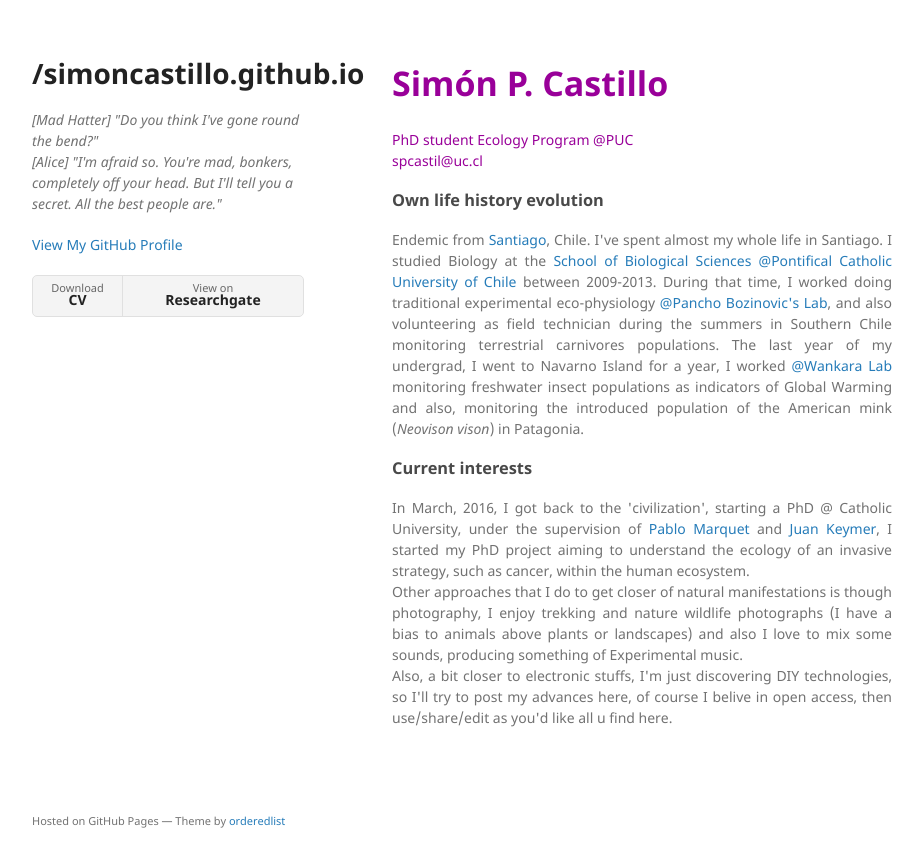
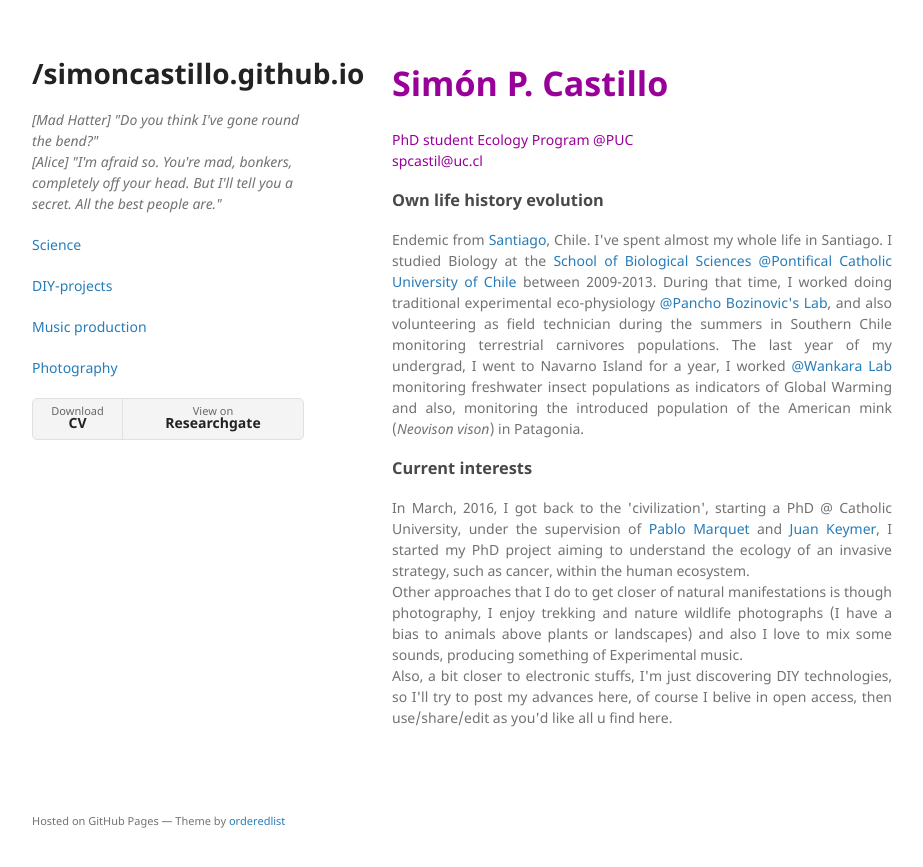
Before and after one commit to SimonCastillo/simoncastillo.github.io, a Jekyll site: the page built from index.md, in a window 1280 px wide. Shown: the top 867 px of the page, without its empty margins (178-1101 px from the left). Built offline with Jekyll 4.4.1, drawn with Linux system fonts in a browser that asks for light colours; our own code applies the rules of GitHub Pages for plain Markdown files.

Commit message:
Update default.html

```diff
--- a/_layouts/default.html
+++ b/_layouts/default.html
@@ -32,7 +32,10 @@
 
 
         {% if site.github.is_user_page %}
-          <p class="view"><a href="{{ site.github.owner_url }}">View My GitHub Profile</a></p>
+          <p class="view"><a href="{{ site.github.owner_url }}">Science</a></p>
+          <p class="view"><a href="https://github.com/SimonCastillo/simoncastillo.github.io/tree/master/DIY">DIY-projects</a></p>
+          <p class="view"><a href="{{ site.github.owner_url }}">Music production</a></p>
+          <p class="view"><a href="{{ site.github.owner_url }}">Photography</a></p>
         {% endif %}
 
         {% if site.show_downloads %}
```
